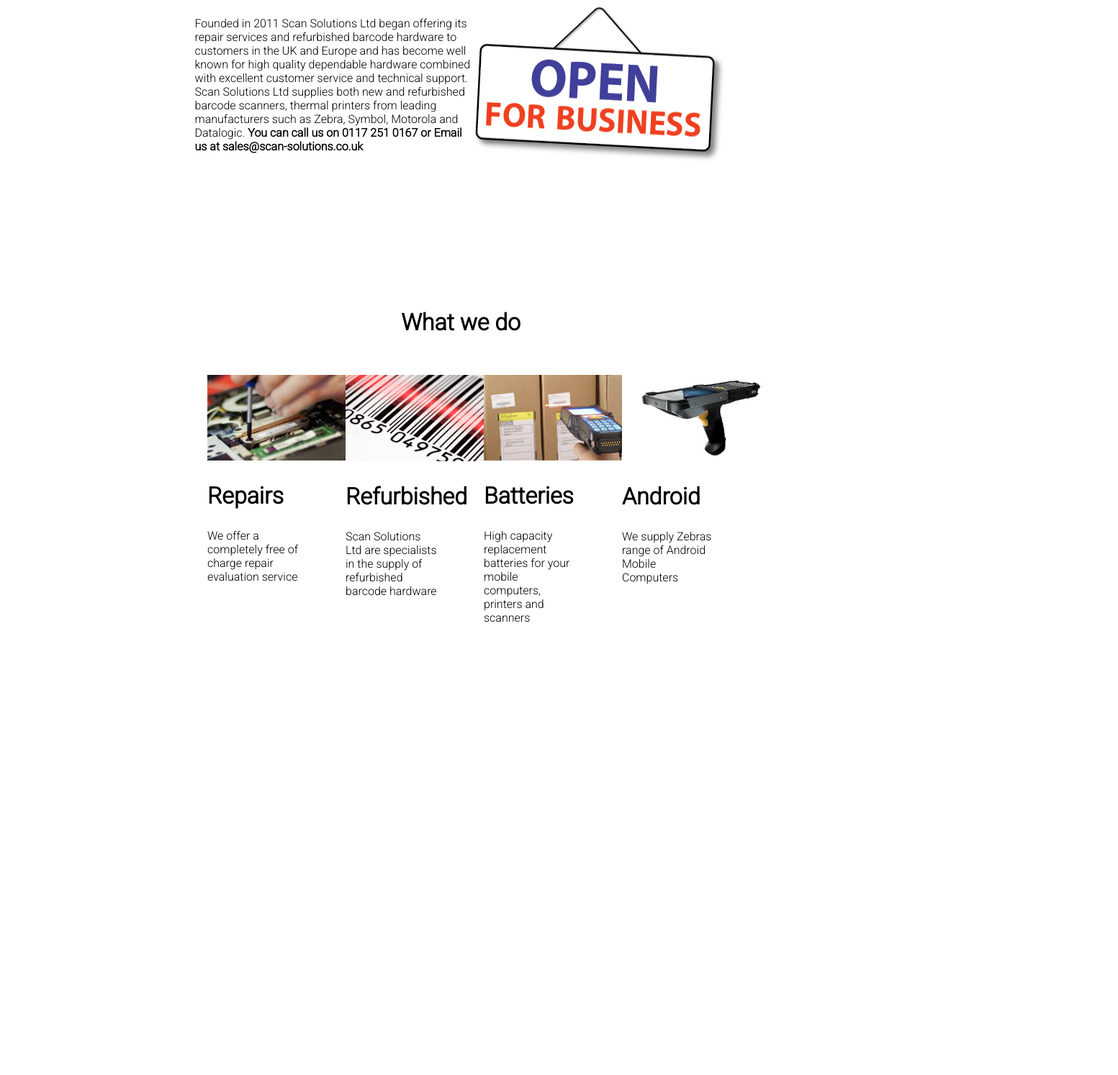
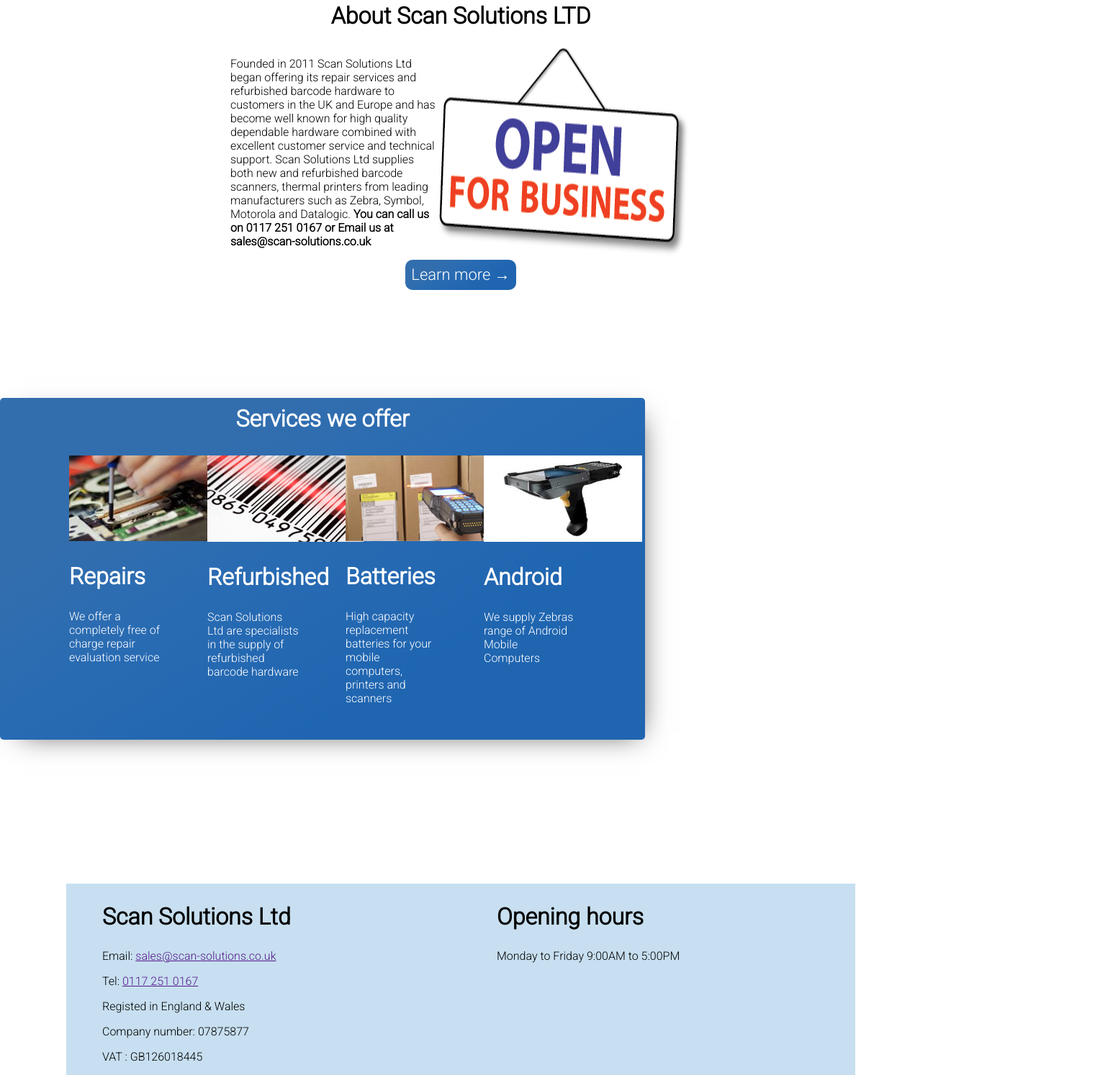
Before and after one commit to Olliehughes987/scansolutions, a plain HTML site: page index.html in a window 1280 px wide. Shown: the part 1086-2580 px from the top of the page at 72% size, 1553 px wide, since content can reach past the window. Before the commit the page ends 2152 px from the top, so only its background shows below. Drawn offline with Linux system fonts and the light colour scheme.

Commit message:
css changes

```diff
--- a/index.html
+++ b/index.html
@@ -13,7 +13,6 @@
 <body>
     <div class="nav">
         <div class="logo">
-            <img src="images/logoNew.png">
         </div>
         <div class="links">
             <a href="">Home</a>
@@ -42,9 +41,9 @@
             <a class="cta" href="">Learn more</a>
         </div>
     </div>
-    <h1>About Scan Solutions LTD</h1>
     <div class="container">
         <div class="about">
+            <h1>About Scan Solutions LTD</h1>
             <div class="leftright">
                 <p>
                     Founded in 2011 Scan Solutions Ltd began offering its repair services and refurbished barcode hardware to customers
@@ -56,10 +55,13 @@
                 </p>
                 <img src="images/open.png">
             </div>
+            <div class="ctaContainer">
+                <a class="cta" href="/about">Learn more →</a>
+            </div>
         </div>
     </div>
-    <div class="container">
-        <h1>What we do</h1>
+    <div class="rightcurtain">
+        <h1>Services we offer</h1>
         <div class="fourcard">
             <div class="card">
                 <a href="/repairs">
@@ -91,5 +93,21 @@
             </div>
         </div>
     </div>
+    <div class="footer">
+        <div class="leftright2">
+            <div class="license">
+                <h2>Scan Solutions Ltd</h2>
+                <p>Email: <a href="">sales@scan-solutions.co.uk</a></p>
+                <p>Tel: <a href="">0117 251 0167</a></p>
+                <p>Registed in England & Wales</p>
+                <p>Company number: 07875877</p>
+                <p>VAT : GB126018445</p>
+            </div>
+            <div class="hours">
+                <h2>Opening hours</h2>
+                <p>Monday to Friday 9:00AM to 5:00PM</p>
+            </div>
+        </div>
+    </div>
 </body>
 </html>
--- a/style.css
+++ b/style.css
@@ -3,12 +3,17 @@
 body {
     font-family: 'Roboto', sans-serif;
     margin: 0;
+    padding: 0;
     display: flex;
     flex-direction: column;
 }
 
+.hero {
+    width: 100vw;
+}
+
 .hero img {
-    width: 100vw;
+    width: 99.5vw;
     height: 900px;
     filter: brightness(30%);
 }
@@ -20,7 +25,7 @@ body {
 
 .logo img {
     padding: 0.5rem;
-    height: 4rem;
+    height: 3rem;
     width: 120px;
 }
 
@@ -31,18 +36,19 @@ body {
 }
 
 .links a:hover {
-    color: red;
+    color: black;
 }
 
 .nav {
-    height: 5rem;
+    height: 4rem;
     display: flex;
     flex-direction: row;
     justify-content: space-between;
     padding-right: 20vw;
     vertical-align: middle;
-    background-color: #7851a9;
-    line-height: 5rem;
+    background-color: #326eae;
+    line-height: 4rem;
+    width: 79.5vw;
 }
 
 .links a {
@@ -55,13 +61,16 @@ body {
 }
 
 .cta {
-    background: rgb(120,81,169);
-    background: linear-gradient(149deg, rgba(120,81,169,1) 25%, rgba(117,69,177,1) 46%, rgba(110,56,179,1) 72%);
+    background: rgb(50,110,174);
+    background: linear-gradient(149deg, rgba(50,110,174,1) 25%, rgba(40,107,179,1) 46%, rgba(31,101,176,1) 72%);
     color: white !important;
     padding: 8px;
     border-radius: 10px;
     font-size: 22px !important;
     text-decoration: none;
+    align-items: center;
+    align-self: center;
+    margin: auto;
 }
 
 .cta:hover {
@@ -70,7 +79,7 @@ body {
 
 .herotext {
     position: absolute;
-    top: 35vh;
+    top: 28vh;
     left: 35vw;
     color: white;
     width: 30%;
@@ -86,8 +95,6 @@ body {
     display: flex;
     flex-direction: row;
     justify-content: center;
-    width: 100vw;
-    left: 30vw;
 }
 
 .card {
@@ -96,13 +103,16 @@ body {
 }
 
 .card img:hover {
-    transform: scale(1.05);
+    transform: scale(1.2);
+    transition-duration: 500ms;
 }
 
 .about {
-    width: 100vw;
+    width: 50vw;
     display: flex;
+    margin: auto;
     flex-direction: column;
+    justify-content: center;
 }
 
 .leftright {
@@ -116,8 +126,7 @@ body {
 }
 
 h1 {
-    width: 100vw;
-    margin-top: 50px;
+    width: 50vw;
     text-align: center;
 }
 
@@ -126,5 +135,46 @@ h2 {
 }
 
 .container {
+    width: 100vw;
+    margin-top: 100px;
+    display: flex;
+    flex-direction: column;
+    justify-content: center;
     margin-bottom: 150px;
 }
+
+.rightcurtain {
+    width: 70vw;
+    background: rgb(50,110,174);
+    background: linear-gradient(149deg, rgba(50,110,174,1) 25%, rgba(40,107,179,1) 46%, rgba(31,101,176,1) 72%);
+    border-radius: 5px;
+    color: white;
+    -webkit-box-shadow: 10px 10px 38px -19px rgba(0,0,0,0.75);
+-moz-box-shadow: 10px 10px 38px -19px rgba(0,0,0,0.75);
+box-shadow: 10px 10px 38px -19px rgba(0,0,0,0.75);
+}
+
+.rightcurtain h1 {
+    margin: 10px auto 0 auto;
+}
+
+.ctaContainer {
+    display: flex;
+    justify-content: center;
+}
+
+.leftright2 {
+    display: flex;
+    flex-direction: row;
+    justify-content: center;
+}
+
+.leftright2 div {
+    margin-top: 200px;
+    padding: 0 50px;
+    width: 35vw;
+}
+
+.license, .hours {
+    background-color: #C7DFF0;
+}
```
